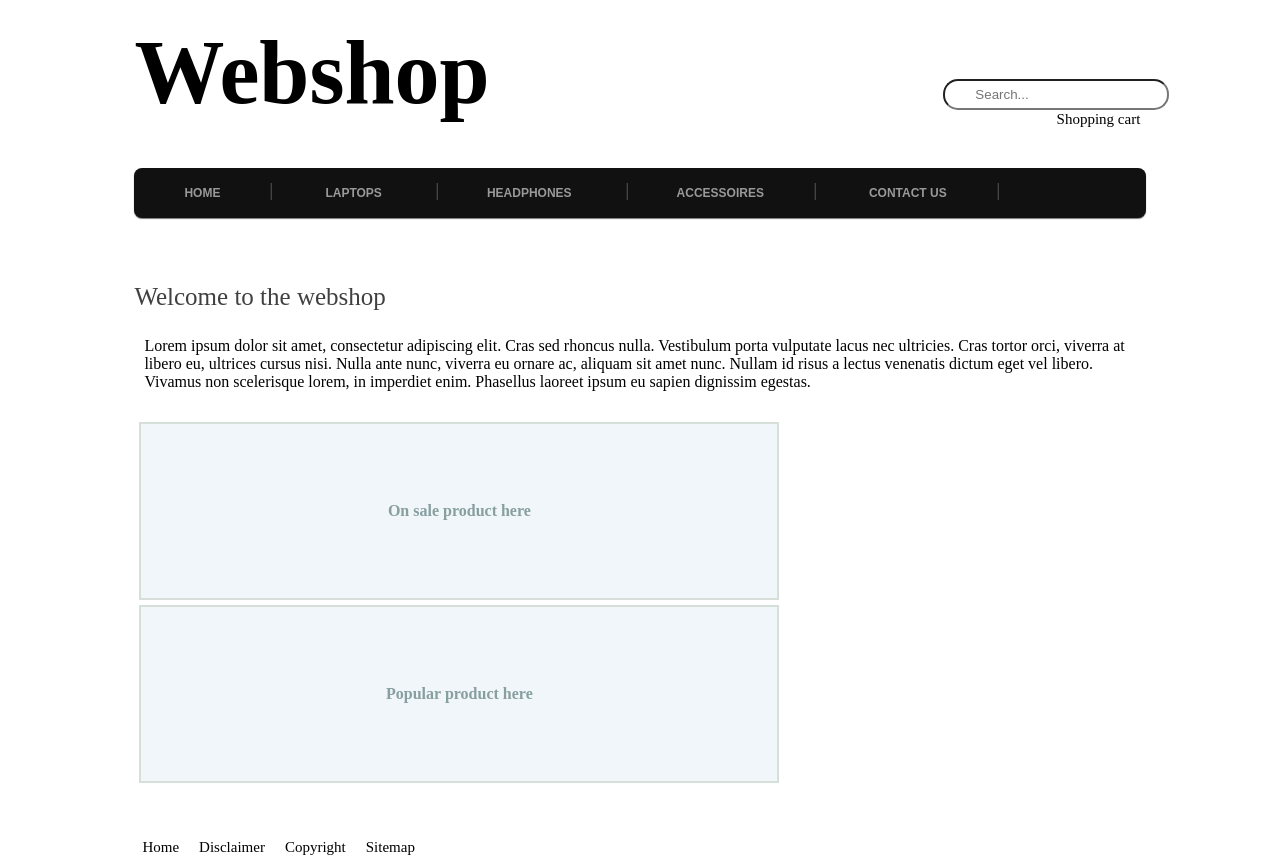
After one commit to Mfrielink/Course--html---php---webshop, a PHP site: page /index.php in a window 1280 px wide. The commit adds this page. Run offline with PHP 8.4, Linux system fonts and the light colour scheme.

Commit message:
Re-commit
Same commit as last time.
Added the right files this time.

```diff
--- a/CSS/Stylesheet.css
+++ b/CSS/Stylesheet.css
@@ -22,10 +22,8 @@
 	padding:6px 15px 6px 30px;
 	margin-right: 10%;
 	margin-left: 80%;
-
 	margin-top: 7%;
 	border-radius:15px;
-
 	width: auto;
 
 }
@@ -104,7 +102,7 @@ input[type=text]{
 
 #footer{
 	width: 80%;
-	height: 50px;
+	height: 10%;
 	clear: both;
 	margin-left: 10%;
 	padding:20px 0 0 0;
--- /dev/null
+++ b/footer.php
@@ -0,0 +1,4 @@
+	<a href="index.php">Home</a>
+	<a href="disclaimer.php">Disclaimer</a>
+	<a href="copyright.php">Copyright</a>
+	<a href="sitemap.php">Sitemap</a>
--- a/header.php
+++ b/header.php
@@ -1,6 +1,3 @@
-<html>
-<head>
-
     <div class="logo">Webshop</div>
 
     <div class="searchbox">
@@ -10,6 +7,3 @@
     </div>
 
     <div class="shoppingCart"><a href="shoppingCart.html">Shopping cart</a></div>
-
-</head>
-</html?
--- /dev/null
+++ b/index.php
@@ -0,0 +1,38 @@
+<!DOCTYPE html>
+<html>
+<head>
+<title>Webshop</title>
+<link rel="stylesheet" type="text/css" href="CSS/MenuStyle.css">
+<link rel="stylesheet" type="text/css" href="CSS/Stylesheet.css">
+<body>
+
+<div id="header">
+    <?php require ("header.php"); ?>
+</div>
+
+<div id="menucontainer">
+    <?php require ("menu.php"); ?>
+</div>
+
+<div id="centerContent">
+
+	<div class="title_welcome">Welcome to the webshop</div>
+        <div class="welcome_box">
+            <p class="welcome">
+                Lorem ipsum dolor sit amet, consectetur adipiscing elit. Cras sed rhoncus nulla. Vestibulum porta vulputate lacus nec ultricies. Cras tortor orci, viverra at libero eu, ultrices cursus nisi. Nulla ante nunc, viverra eu ornare ac, aliquam sit amet nunc. Nullam id risus a lectus venenatis dictum eget vel libero. Vivamus non scelerisque lorem, in imperdiet enim. Phasellus laoreet ipsum eu sapien dignissim egestas.
+			</p>
+        </div>
+
+        <div class="ad"><b>On sale product here</b></div>
+
+        <div class="ad"><b>Popular product here</b></div>
+
+</div>
+
+<div id="footer">
+    <?php require ("footer.php"); ?>
+</div>
+
+</body>
+</head>
+</html>
--- /dev/null
+++ b/menu.php
@@ -0,0 +1,21 @@
+    <ul id="hmenu">
+        <li class="parent_menu"><a href="index.php">Home</a></li>
+        <li class="parent_menu"><a href="#">Laptops</a>
+            <ul>
+                <li class="child_menu"><a href="notebooks.php">Notebooks</a></li>
+                <li class="child_menu"><a href="#">Ultrabooks</a></li>
+                <li class="child_menu"><a href="#">2 in 1 - devices</a></li>
+                <li class="child_menu"><a href="#">Macbooks</a></li>
+                <li class="child_menu"><a href="#">Chromebooks</a></li>
+            </ul>
+        </li>
+        <li class="parent_menu"><a href="#">Headphones</a>
+            <ul>
+                <li class="child_menu"><a href="#">On-ear</a></li>
+                <li class="child_menu"><a href="#">Over-ear</a></li>
+                <li class="child_menu"><a href="#">In-ear</a></li>
+            </ul>
+        </li>
+        <li class="parent_menu"><a href="#">Accessoires</a></li>
+        <li class="parent_menu"><a href="#">Contact Us</a></li>
+    </ul>
```
Also changed, not shown: notebooks.html (deleted, +0 -77 lines), notebooks.php (renamed from index.html, +14 -11 lines), Images/rsz_empty-cart-light.png (added).
